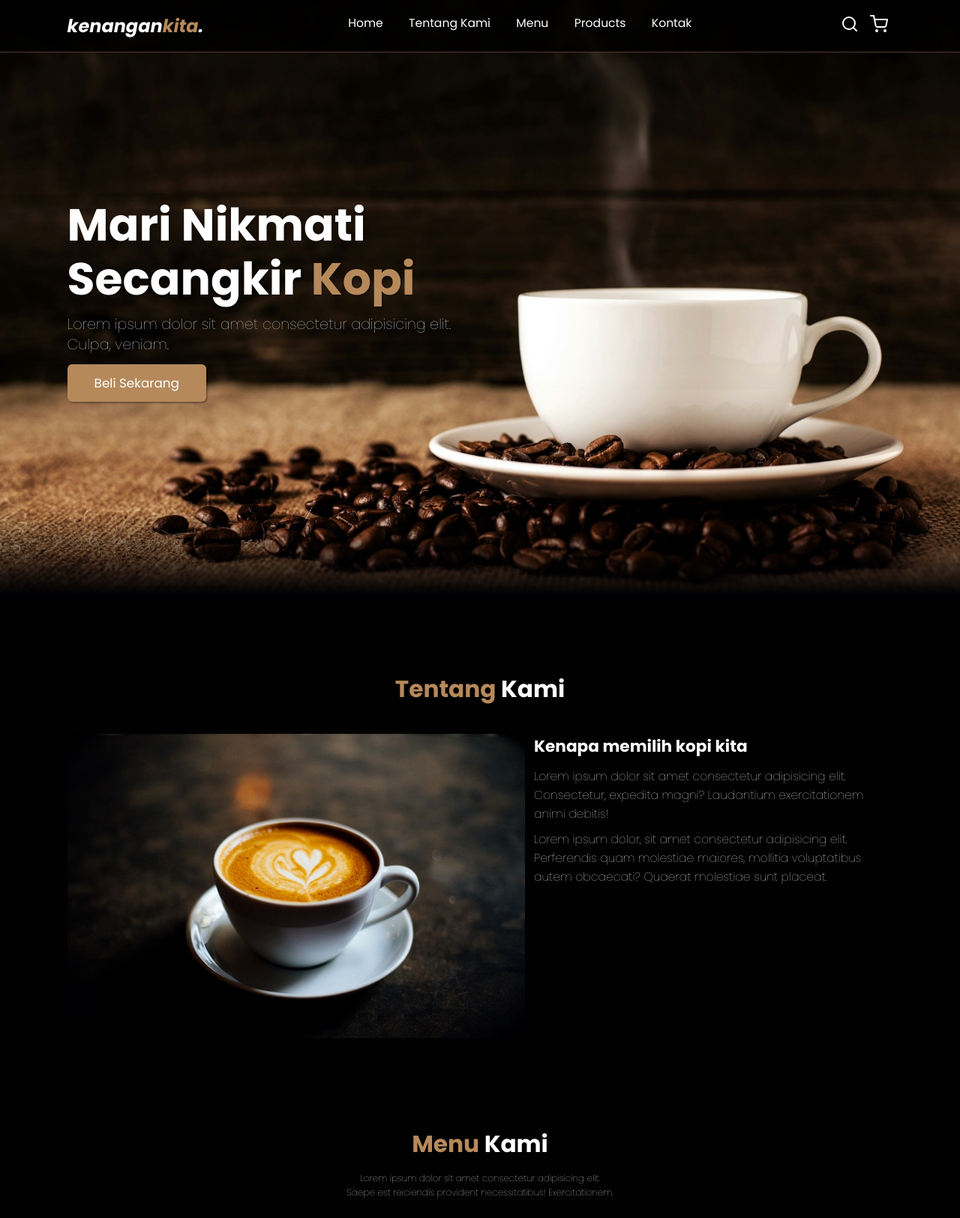
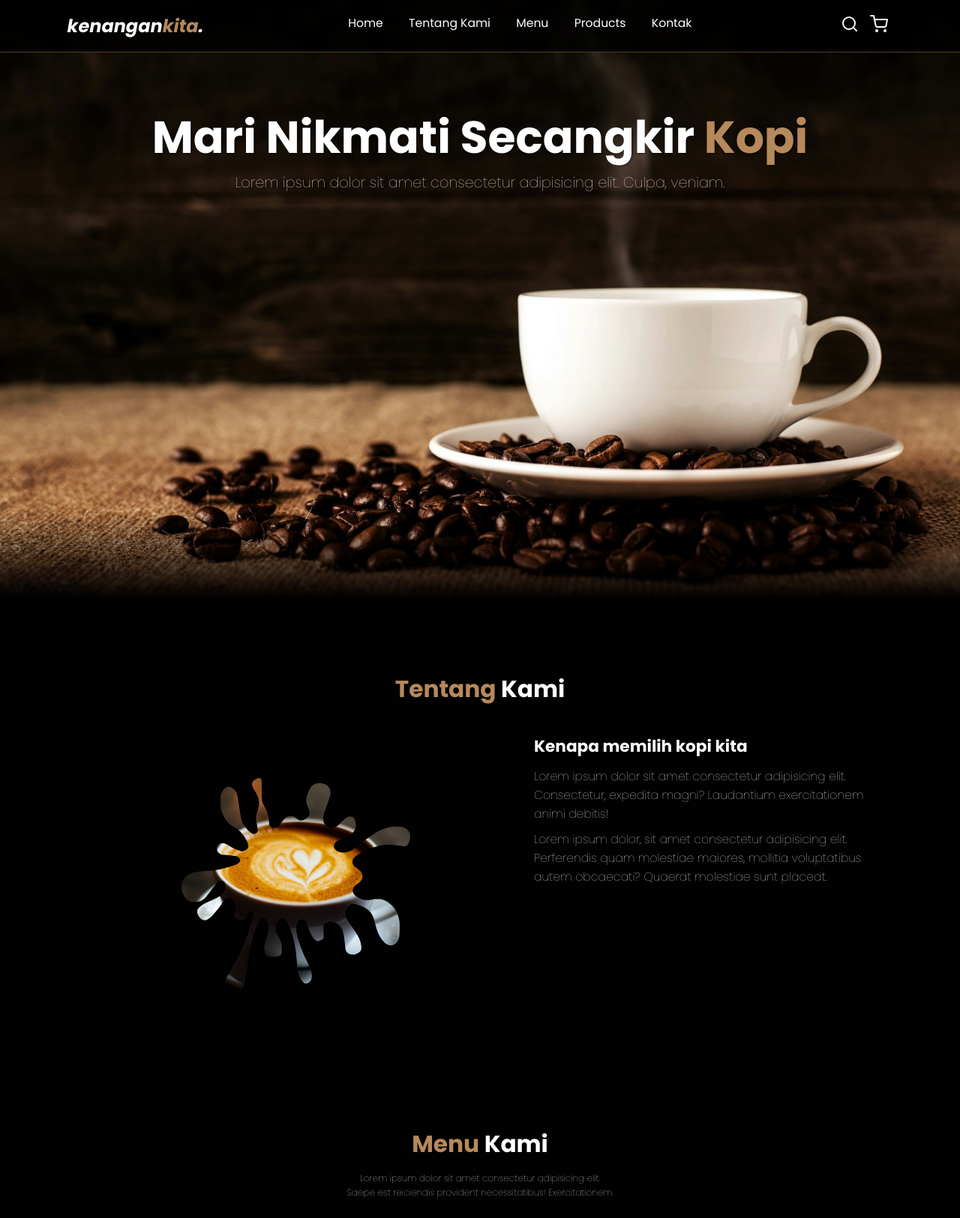
Before and after one commit to Yanasurya1989/wpu-cofee, a PHP site: page / in a window 1280 px wide. Shown: the top 1625 px of the page at 75% size. Run offline with PHP 8.4, Linux system fonts and the light colour scheme.

Commit message:
css masking

```diff
--- a/css/style.css
+++ b/css/style.css
@@ -171,6 +171,16 @@ body {
   color: var(--primary);
 }
 
+/* .hero .mask-container {
+  position: absolute; */
+/* background: salmon; */
+/* inset: 0;
+  -webkit-mask-image: url("../img/1.jpg");
+  -webkit-mask-repeat: no-repeat;
+  -webkit-mask-size: cover;
+  -webkit-mask-position: center;
+} */
+
 /* Hero section */
 .hero {
   background-image: url("../img/bg-hero.jpg");
@@ -181,13 +191,15 @@ body {
   align-items: center;
   background-position: center;
   position: relative;
+  -webkit-mask-image: linear-gradient(rgba(0, 0, 0, 1) 85%, rgba(0, 0, 0, 0));
+  mask-image: linear-gradient(rgba(0, 0, 0, 1) 85%, rgba(0, 0, 0, 0));
 }
 
 /* set gradien */
-.hero::after {
-  content: ""; /*agar bisa diberi style*/
+/* .hero::after {
+  content: "";
   display: block;
-  position: absolute; /*agar ini bisa digunakan elemen pembungkusnya harus diset position:relative*/
+  position: absolute;
   width: 100%;
   height: 30%;
   bottom: 0;
@@ -196,11 +208,15 @@ body {
     rgba(1, 1, 3, 1) 3%,
     rgba(255, 255, 255, 0) 50%
   );
-}
+} */
 
 .hero .content {
   padding: 1.4rem 7%;
-  max-width: 60rem;
+  /* max-width: 60rem; */
+  width: 100%;
+  text-align: center;
+  position: fixed;
+  top: 130px;
 }
 
 .hero .content h1 {
@@ -267,6 +283,10 @@ body {
 
 .about .row .about-img img {
   width: 100%;
+  -webkit-mask-image: url("../img/image-mask.svg");
+  -webkit-mask-size: 50%;
+  -webkit-mask-repeat: no-repeat;
+  -webkit-mask-position: center;
 }
 
 .about .row .content {
--- a/index.html
+++ b/index.html
@@ -79,14 +79,15 @@
 
     <!-- Hero section start -->
     <section class="hero" id="home">
+      <div class="mask-container">
         <main class="content">
           <h1>Mari Nikmati Secangkir <span>Kopi</span></h1>
           <p>
             Lorem ipsum dolor sit amet consectetur adipisicing elit. Culpa,
             veniam.
           </p>
-        <a href="#" class="cta">Beli Sekarang</a>
         </main>
+      </div>
     </section>
     <!-- Hero section end -->
 
--- a/js/script.js
+++ b/js/script.js
@@ -64,10 +64,10 @@ document.addEventListener("click", function (e) {
   };
 
   // click other componen
-  const modal = document.querySelector("#item-detail-modal");
+  // const modal = document.querySelector("#item-detail-modal");
   window.onclick = (e) => {
-    if (e.target === modal) {
-      modal.style.display = "none";
+    if (e.target === itemDetailModal) {
+      itemDetailModal.style.display = "none";
     }
   };
 });
```
Also changed, not shown: img/image-mask.svg (added). Lines whose indentation alone changed are shown as unchanged.
